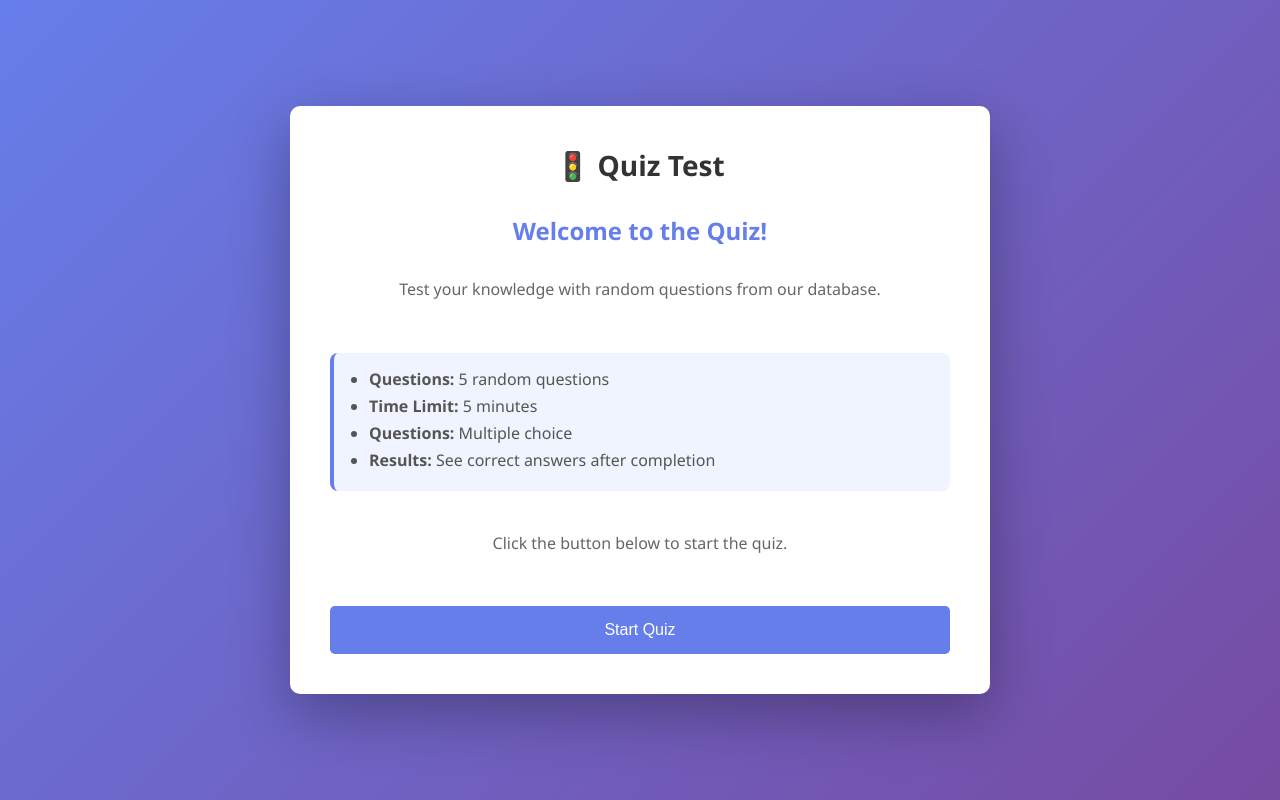
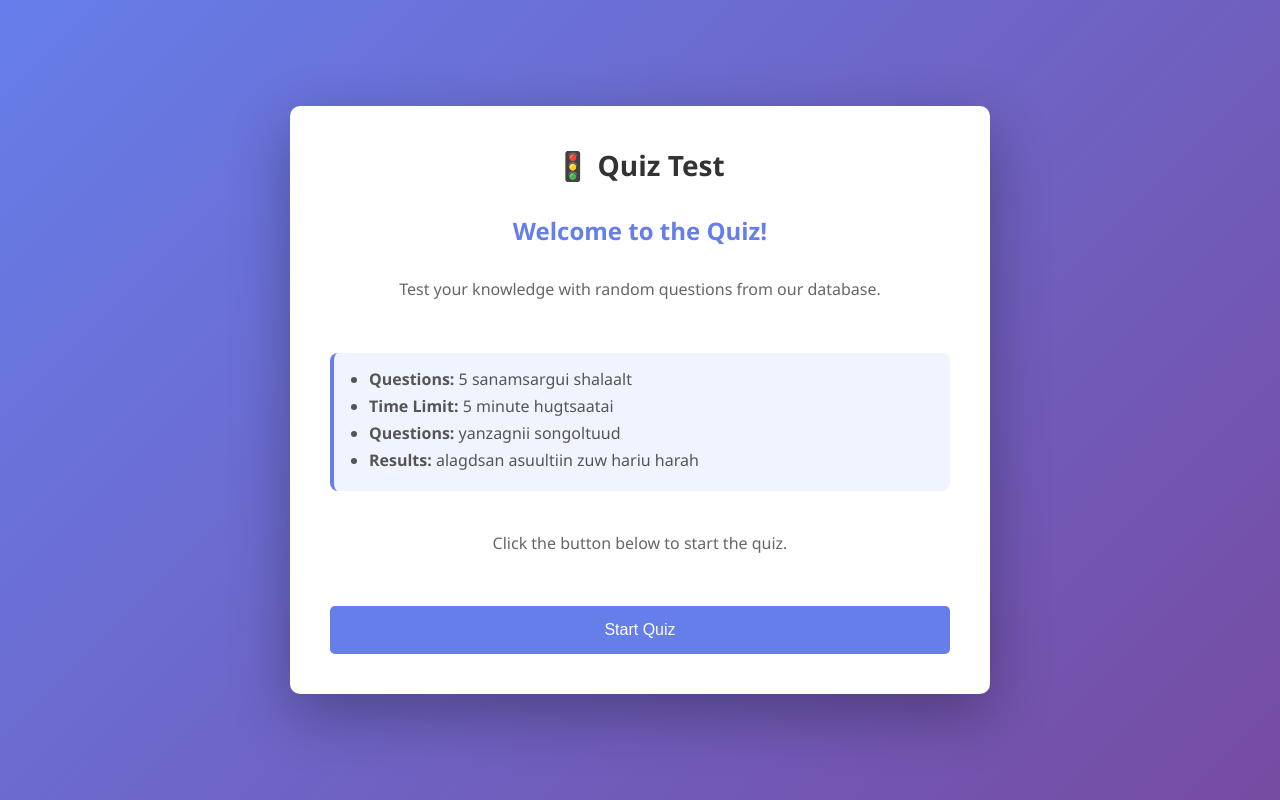
Before and after one commit to altan0119cc-hub/Jaktraffic, a plain HTML site: page index.html in a window 1280 px wide. Drawn offline with Linux system fonts and the light colour scheme.

Commit message:
Update index.html

```diff
--- a/index.html
+++ b/index.html
@@ -461,14 +461,14 @@
             <p>Test your knowledge with random questions from our database.</p>
             <div class="info-box">
                 <ul>
-                    <li><strong>Questions:</strong> 5 random questions</li>
-                    <li><strong>Time Limit:</strong> 5 minutes</li>
-                    <li><strong>Questions:</strong> Multiple choice</li>
-                    <li><strong>Results:</strong> See correct answers after completion</li>
+                    <li><strong>Questions:</strong> 5 sanamsargui shalaalt</li>
+                    <li><strong>Time Limit:</strong> 5 minute hugtsaatai</li>
+                    <li><strong>Questions:</strong> yanzagnii songoltuud</li>
+                    <li><strong>Results:</strong> alagdsan asuultiin zuw hariu harah</li>
                 </ul>
             </div>
             <p>Click the button below to start the quiz.</p>
-            <button class="btn-start" onclick="startQuiz()">Start Quiz</button>
+            <button class="btn-start" onclick="shalgaktaa shaay!!()">Start Quiz</button>
         </div>
 
         <!-- Quiz Screen -->
```
